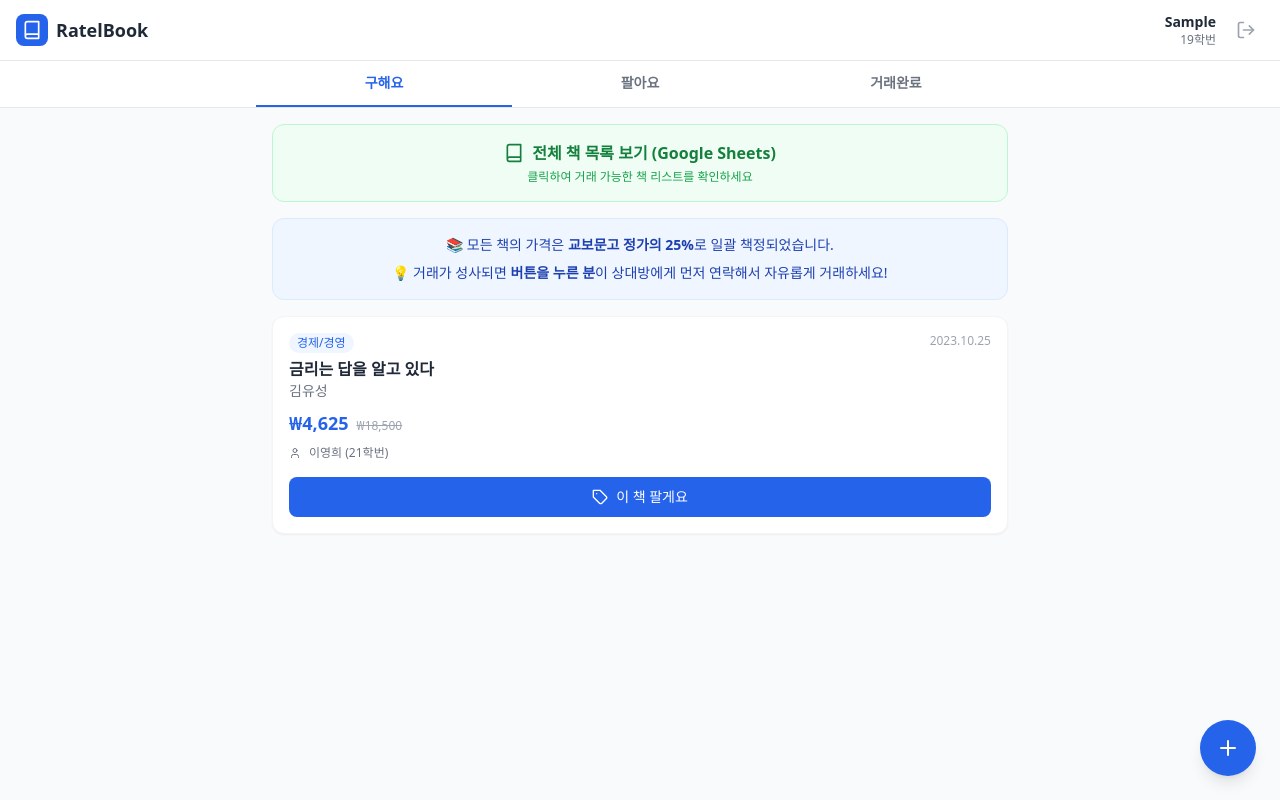
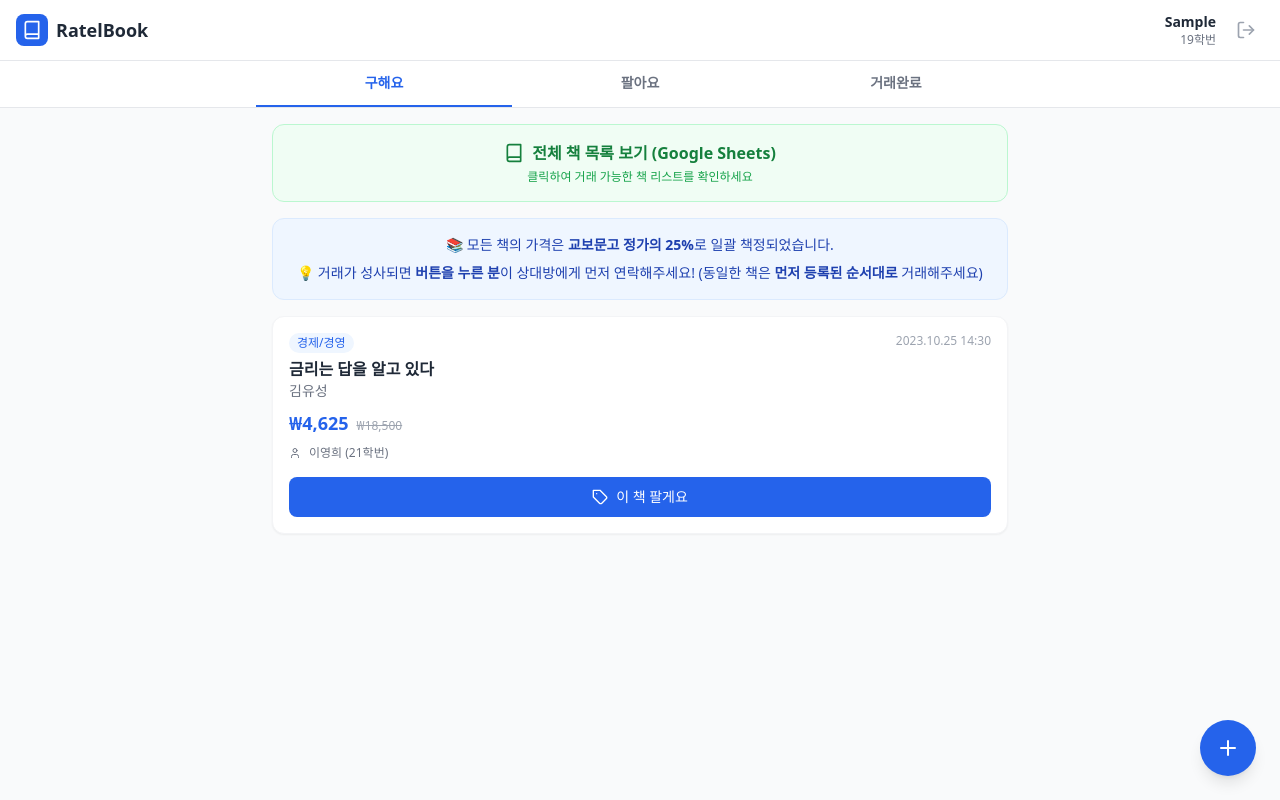
Before and after one commit to jaeseonim/ratelbook, a React (Vite) app: page / in a window 1280 px wide. Both pictures are taken after typing "Sample" into the empty fields and a click on the button "입장하기". Built offline with nearby package versions, Linux system fonts and the light colour scheme.

Commit message:
Update post date format and notice

```diff
--- a/src/App.jsx
+++ b/src/App.jsx
@@ -265,11 +265,14 @@ const PostModal = ({ isOpen, onClose, onSubmit }) => {
         if (!selectedBookId) return;
 
         const book = BOOK_DB.find(b => b.id === parseInt(selectedBookId));
+        const now = new Date();
+        const formattedDate = `${now.getFullYear()}.${now.getMonth() + 1}.${now.getDate()} ${now.getHours().toString().padStart(2, '0')}:${now.getMinutes().toString().padStart(2, '0')}`;
+
         onSubmit({
             type,
             book,
             condition: type === 'sell' ? condition : null,
-            date: new Date().toLocaleDateString(),
+            date: formattedDate,
         });
 
         // Reset
@@ -398,7 +401,7 @@ function App() {
             type: 'buy',
             book: BOOK_DB[0],
             author: { name: '이영희', studentId: '21학번' },
-            date: '2023.10.25',
+            date: '2023.10.25 14:30',
             status: 'active',
         },
         {
@@ -407,7 +410,7 @@ function App() {
             book: BOOK_DB[1],
             author: { name: '박철수', studentId: '20학번' },
             condition: '필기 흔적 없음, 새 책 수준',
-            date: '2023.10.26',
+            date: '2023.10.26 09:15',
             status: 'active',
         }
     ]);
@@ -541,7 +544,7 @@ function App() {
                 {/* Notice */}
                 <div className="bg-blue-50 border border-blue-100 rounded-xl p-4 text-center text-sm text-blue-800 space-y-2">
                     <p>📚 모든 책의 가격은 <strong>교보문고 정가의 25%</strong>로 일괄 책정되었습니다.</p>
-                    <p>💡 거래가 성사되면 <strong>버튼을 누른 분</strong>이 상대방에게 먼저 연락해서 자유롭게 거래하세요!</p>
+                    <p>💡 거래가 성사되면 <strong>버튼을 누른 분</strong>이 상대방에게 먼저 연락해주세요! (동일한 책은 <strong>먼저 등록된 순서대로</strong> 거래해주세요)</p>
                 </div>
 
                 {filteredPosts.length === 0 ? (
```
